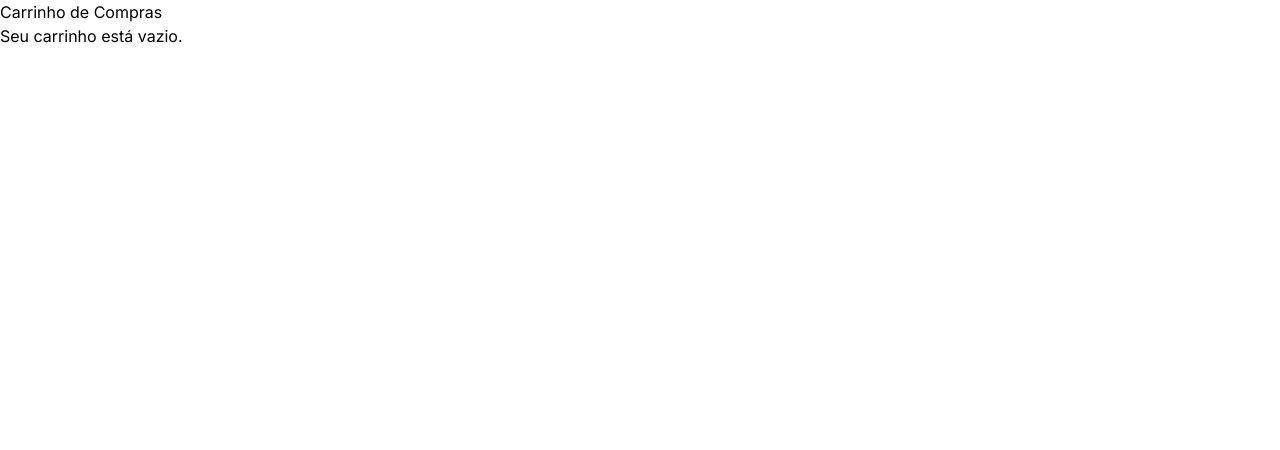
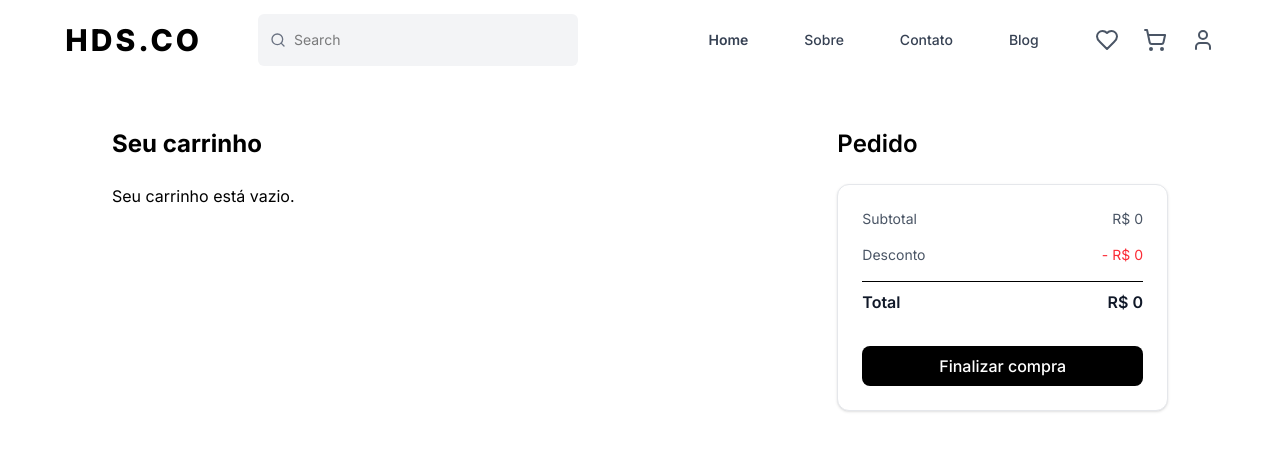
Before and after one commit to lucasherrerods/hds.co, a React (Vite) app: page /cart in a window 1280 px wide. Shown: the top 450 px of the page. Built offline with nearby package versions, Linux system fonts and the light colour scheme.

Commit message:
feat: complete Cart page, styling and calculate order summary

```diff
--- a/src/pages/Cart/index.jsx
+++ b/src/pages/Cart/index.jsx
@@ -1,24 +1,86 @@
+import Fade from "../../components/Fade"
+import Header from "../../components/Header"
 import { useContext } from "react"
 import { CartContext } from "../../contexts/CartContext"
+import { Trash } from "lucide-react"
 
 export default function Cart() {
   const { productsCart } = useContext(CartContext)
 
+  const subTotal = productsCart.reduce((acc, item) => acc + item.price, 0)
+
+  const discount = () => {
+    const product = productsCart.filter((item) => item.price > 70)
+    const percentage = product.map((item) => item.discountPercentage)
+    const totalDiscount = percentage.reduce((acc, sum) => acc + sum, 0)
+
+    return totalDiscount
+  }
+
   return (
-    <div>
-      <h1>Carrinho de Compras</h1>
+    <Fade>
+      <Header />
+      <div className="flex flex-col gap-16 md:flex-row md:justify-between py-12 px-6 md:px-28 min-h-screen">
+        <div className="w-full md:w-2/3">
+          <h1 className="text-2xl font-bold mb-6">Seu carrinho</h1>
           {productsCart.length === 0 ? (
             <p>Seu carrinho está vazio.</p>
           ) : (
-        <ul>
+            <ul className="flex flex-col gap-6">
               {productsCart.map((item) => (
-            <li key={item.id}>
-              <p>{item.title}</p>
-              <p>{item.category}</p>
+                <li key={item.id} className="relative flex items-center gap-6 p-4 border-b-2 border-gray-200 bg-white">
+                  <img src={item.thumbnail} alt={item.title} className="w-28 h-28 object-cover rounded-md bg-gray-100" />
+                  <div className="flex-1">
+                    <h2 className="text-lg font-semibold text-gray-800">
+                      {item.title}
+                    </h2>
+                    <p className="text-sm text-gray-500 mt-1 capitalize">
+                      {item.brand}
+                    </p>
+                    <div className={`flex items-center gap-4 tracking-wide ${item.price > 70 ? 'justify-end flex-row-reverse' : ''}`}>
+                      {item.price > 70 && (
+                        <p className="text-red-500 font-semibold text-xs">
+                          -{item.discountPercentage}%
+                        </p>
+                      )}
+                      <p className={`${item.price > 70 ? 'font-light text-gray-400 line-through' : 'font-bold text-gray-900'}`}>
+                        R$ {item.price}
+                      </p>
+                      {item.price > 70 && (
+                        <p className="font-bold text-gray-900">
+                          R$ {Math.round(item.price - item.price * (item.discountPercentage / 100)).toFixed(2)}
+                        </p>
+                      )}
+                    </div>
+                  </div>
+                  <Trash size={18} className="absolute right-4 top-4 text-red-500 font-bold cursor-pointer transition-all duration-200 hover:-translate-y-1" />
                 </li>
               ))}
             </ul>
           )}
         </div>
+        <div className="w-full md:w-1/3">
+          <h2 className="text-2xl font-semibold mb-6">Pedido</h2>
+          <div className="bg-white rounded-xl shadow-sm p-6 border border-gray-200 space-y-4">
+            <div className="flex justify-between text-gray-600 text-sm">
+              <span>Subtotal</span>
+              <span>R$ {subTotal}</span>
+            </div>
+            <div className="flex justify-between text-gray-600 text-sm">
+              <span>Desconto</span>
+              <span className="text-red-500">- R$ {discount()}</span>
+            </div>
+            <hr className="my-2" />
+            <div className="flex justify-between text-gray-900 font-semibold text-base">
+              <span>Total</span>
+              <span>R$ {subTotal - discount()}</span>
+            </div>
+            <button className="w-full mt-4 text-white bg-black rounded-lg cursor-pointer transition duration-300 hover:scale-105 py-2 font-medium ">
+              Finalizar compra
+            </button>
+          </div>
+        </div>
+      </div>
+    </Fade>
   )
 }
```
Lines whose indentation alone changed are shown as unchanged.
